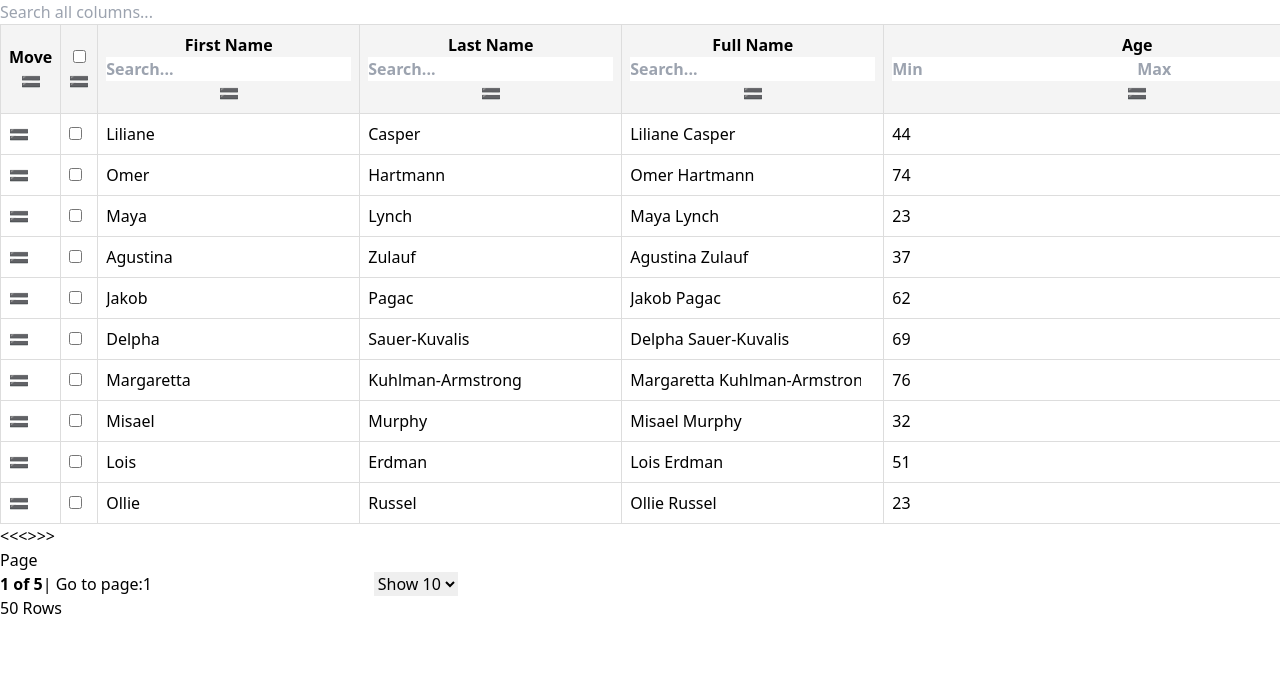
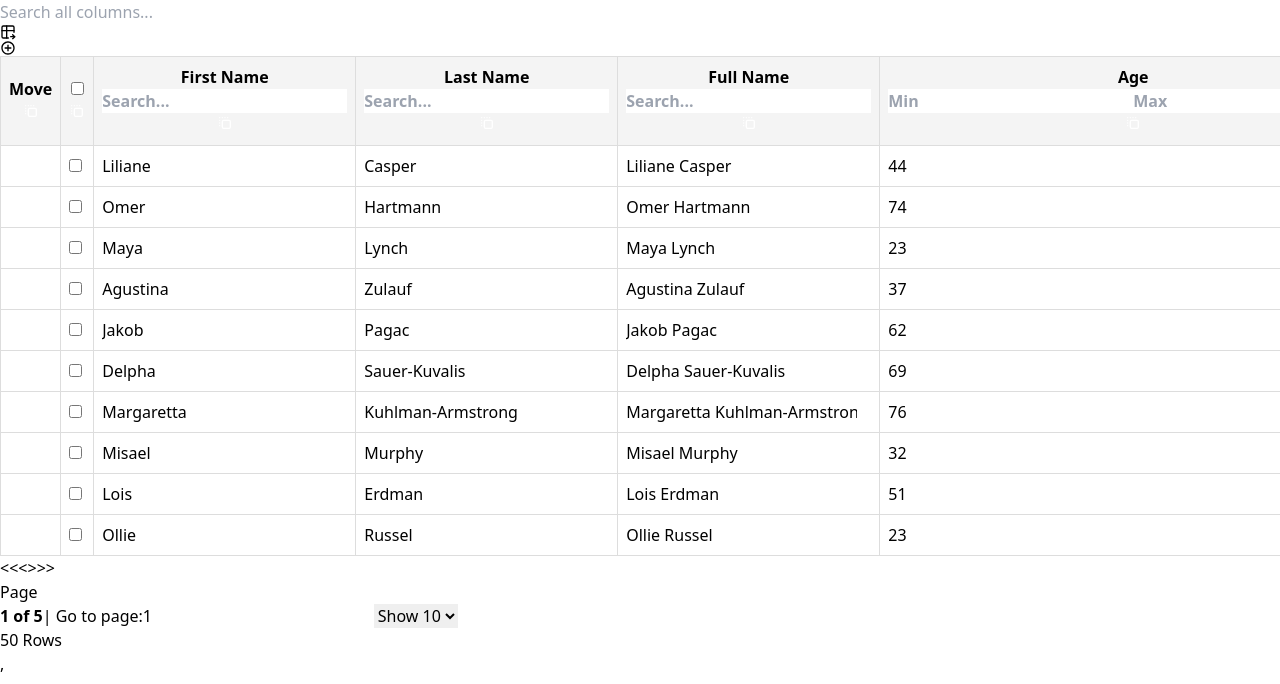
Before and after one commit to milanr853/tanstack2, a React (Vite) app: page / in a window 1280 px wide. Shown: the top 684 px of the page. Built offline with nearby package versions, Linux system fonts and the light colour scheme.

Commit message:
styles changes made with the cell inputs

```diff
--- a/package.json
+++ b/package.json
@@ -18,7 +18,9 @@
     "@tanstack/match-sorter-utils": "^8.15.1",
     "@tanstack/react-table": "^8.19.3",
     "react": "^18.3.1",
-    "react-dom": "^18.3.1"
+    "react-dom": "^18.3.1",
+    "react-icons": "^5.2.1",
+    "sass": "^1.77.8"
   },
   "devDependencies": {
     "@types/react": "^18.3.3",
--- a/src/App.tsx
+++ b/src/App.tsx
@@ -5,12 +5,13 @@ import * as Imports from './imports/import';  // Import everything from imports.
 import { Person, makeData } from "./makeData"
 import Pagination from './components/Pagination'
 import MasterTable from './components/MasterTable'
-import DebouncedInput from './components/DebouncedInput'
+import { useGlobalFilter } from './context/GlobalFilterContext'; // Import the custom hook
 import { fuzzyFilter, fuzzySort, useSkipper } from './functions/helperFunctions'
 import { IndeterminateCheckbox } from "./components/InterminateCheckbox";
 import { dataApi } from "./api/api";
 import Loader from "./components/Loader";
-
+import AdditionalFeatures from "./components/AdditionalFeatureWrapper";
+import DragBtn from "./components/DragBtn";
 
 
 declare module '@tanstack/react-table' {
@@ -62,13 +63,9 @@ const RowDragHandleCell = ({ rowId }: { rowId: string }) => {
   })
   return (
     // Alternatively, you could set these attributes on the rows themselves
-    <button {...attributes} {...listeners}>
-      🟰
-    </button>
+    <DragBtn attributes={attributes} listeners={listeners} />
   )
 }
-
-
 
 
 function App() {
@@ -170,7 +167,6 @@ function App() {
 
   const [data, setData] = Imports.React.useState(() => makeData(50))
   const [columnFilters, setColumnFilters] = Imports.React.useState<Imports.ColumnFiltersState>([])
-  const [globalFilter, setGlobalFilter] = Imports.React.useState('')
   const [autoResetPageIndex, skipAutoResetPageIndex] = useSkipper()
   const [sorting, setSorting] = Imports.React.useState<Imports.SortingState>([])
   const [rowSelection, setRowSelection] = Imports.React.useState({})
@@ -178,6 +174,8 @@ function App() {
   const [columnPinning, setColumnPinning] = Imports.React.useState({})
   const [isSplit, setIsSplit] = Imports.React.useState(false)
   const [fetchedData, setFetchedData] = Imports.React.useState<any>(null)
+
+  const { globalFilter, setGlobalFilter } = useGlobalFilter(); // Use the custom hook
 
 
   //table schema
@@ -234,7 +232,6 @@ function App() {
     getRowId: row => row.id, //required because row indexes will change
   })
 
-
   //functions
   async function getData() {
     const data: any = await dataApi
@@ -258,14 +255,9 @@ function App() {
 
   return (
     fetchedData ?
-      <div className="bg-yellow-200 h-screen p-8 flex flex-col justify-center">
+      <div className="bg-purple-200 h-screen p-8 flex flex-col justify-center">
 
-        <DebouncedInput
-          value={globalFilter ?? ''}
-          onChange={value => setGlobalFilter(String(value))}
-          className="p-2 font-lg shadow border border-block mb-2 w-[200px]"
-          placeholder="Search all columns..."
-        />
+        <AdditionalFeatures />
 
         <MasterTable
           table={table}
--- /dev/null
+++ b/src/components/AdditionalFeatureWrapper.tsx
@@ -0,0 +1,32 @@
+import { MdAddCircleOutline } from "react-icons/md";
+import { TbTableExport } from "react-icons/tb";
+import DebouncedInput from "./DebouncedInput";
+import { useGlobalFilter } from '../context/GlobalFilterContext'; // Import the custom hook
+
+
+
+function AdditionalFeatureWrapper() {
+    const { globalFilter, setGlobalFilter } = useGlobalFilter(); // Use the custom hook
+
+    return (
+        <div className="mb-2 w-full flex h-[50px] gap-8">
+            {/* features to right */}
+            <div className="w-[200px] flex justify-start items-center">
+                <DebouncedInput
+                    value={globalFilter ?? ''}
+                    onChange={value => setGlobalFilter(String(value))}
+                    className="p-2 font-lg shadow-md border border-block w-[200px]"
+                    placeholder="Search all columns..."
+                />
+            </div>
+
+            {/* features to left */}
+            <div className="flex flex-grow justify-end items-end gap-6">
+                <TbTableExport className="shadow-md rounded-md bg-white w-[35px] h-[35px] text-gray-300" cursor={'pointer'} />
+                <MdAddCircleOutline className="shadow-md rounded-md bg-white w-[35px] h-[35px] text-gray-300" cursor={'pointer'} />
+            </div>
+        </div>
+    )
+}
+
+export default AdditionalFeatureWrapper
--- /dev/null
+++ b/src/components/DragBtn.tsx
@@ -0,0 +1,11 @@
+import { TbDragDrop2 } from 'react-icons/tb'
+
+function DragBtn({ attributes, listeners }: any) {
+    return (
+        <button className='mt-1 bg-gray-300 rounded-sm' {...attributes} {...listeners}>
+            <TbDragDrop2 color='white' />
+        </button>
+    )
+}
+
+export default DragBtn
--- a/src/components/MasterTable.tsx
+++ b/src/components/MasterTable.tsx
@@ -7,6 +7,7 @@
 import * as Imports from '../imports/import';
 import { Person } from '../makeData';
 import DebouncedInput from './DebouncedInput'
+import DragBtn from './DragBtn';
 
 
 function Filter({ column }: { column: Imports.Column<any, unknown> }) {
@@ -106,9 +107,7 @@ const DraggableTableHeader = ({
                     ) : null}
                 </>
             )}
-            <button {...attributes} {...listeners}>
-                🟰
-            </button>
+            <DragBtn attributes={attributes} listeners={listeners} />
         </th>
 
     )
@@ -126,10 +125,11 @@ const DragAlongCell = ({ cell }: { cell: Imports.Cell<Person, unknown> }) => {
         transition: 'width transform 0.2s ease-in-out',
         width: cell.column.getSize(),
         zIndex: isDragging ? 1 : 0,
+        background: 'white'
     }
 
     return (
-        <td key={cell.id} style={style} ref={setNodeRef}>
+        <td className='cell' key={cell.id} style={style} ref={setNodeRef}>
             {Imports.flexRender(
                 cell.column.columnDef.cell,
                 cell.getContext()
@@ -138,34 +138,8 @@ const DragAlongCell = ({ cell }: { cell: Imports.Cell<Person, unknown> }) => {
     )
 }
 
-// chat gpt DraggableRow
-// const DraggableRow: React.FC<{
-//     row: Imports.Row<Person>;
-//     rowIndex: number;
-//     moveRow: (activeIndex: number, overIndex: number) => void;
-// }> = ({ row, rowIndex, moveRow }) => {
-//     const { attributes, listeners, setNodeRef, transform, transition } = Imports.useSortable({
-//         id: `row-${rowIndex}`,
-//     });
-
-//     const style = {
-//         transform: transform ? Imports.CSS.Transform.toString(transform) : undefined,
-//         transition: transition || undefined,
-//     };
-
-//     return (
-//         <tr ref={setNodeRef} style={style} {...attributes} {...listeners}>
-//             {row?.getVisibleCells().map((cell) => (
-//                 <td key={cell.id}>{Imports.flexRender(cell.column.columnDef.cell, cell.getContext())}</td>
-//             ))}
-//         </tr>
-//     );
-// };
-
 
 function MasterTable({ table, columnOrder, setColumnOrder, data, setData }: any) {
-    const [rowOrder, setRowOrder] = Imports.React.useState<number[]>(data.map((_: any, index: any) => index));
-
     const dataIds = Imports.React.useMemo<Imports.UniqueIdentifier[]>(
         () => data?.map(({ id }: any) => id),
         [data]
@@ -176,11 +150,6 @@ function MasterTable({ table, columnOrder, setColumnOrder, data, setData }: any)
         Imports.useSensor(Imports.TouchSensor, {}),
         Imports.useSensor(Imports.KeyboardSensor, {})
     );
-
-
-    const moveRow = (activeIndex: number, overIndex: number) => {
-        setRowOrder((prev) => Imports.arrayMove(prev, activeIndex, overIndex));
-    };
 
     // tanstack DraggableRow version
     const DraggableRow = ({ row }: { row: Imports.Row<Person> }) => {
@@ -213,31 +182,6 @@ function MasterTable({ table, columnOrder, setColumnOrder, data, setData }: any)
         )
     }
 
-    // chat-gpt handleDragEnd logic
-    // function handleDragEnd(event: Imports.DragEndEvent) {
-    //     const { active, over } = event
-
-    //     const activeId = String(active?.id);
-    //     const overId = String(over?.id);
-    //     const [activeType, activeIndex] = activeId.split('-');
-    //     const [overType, overIndex] = overId.split('-');
-
-    //     if (activeType === overType) {
-    //         if (activeType === 'row') {
-    //             moveRow(Number(active?.data?.current?.sortable?.index), Number(over?.data?.current?.sortable?.index));
-    //         }
-    //     }
-    //     else {
-    // if (active && over && active.id !== over.id) {
-    //     setColumnOrder((columnOrder: any) => {
-    //         const oldIndex = columnOrder.indexOf(active.id as string)
-    //         const newIndex = columnOrder.indexOf(over.id as string)
-    //         return Imports.arrayMove(columnOrder, oldIndex, newIndex) //this is just a splice util
-    //     })
-    //         }
-    //     }
-    // }
-
     //tanstack handleDragEnd logic
     function handleDragEnd(event: Imports.DragEndEvent) {
         const { active, over } = event
@@ -261,8 +205,7 @@ function MasterTable({ table, columnOrder, setColumnOrder, data, setData }: any)
             onDragEnd={handleDragEnd}
             sensors={sensors}
         >
-            <div className="block max-w-full overflow-x-scroll overflow-y-hidden">
-                <div className="h-2" />
+            <div className="block max-w-full overflow-x-scroll">
                 <table>
                     <thead>
                         {table.getHeaderGroups().map((headerGroup: any) => (
@@ -279,28 +222,6 @@ function MasterTable({ table, columnOrder, setColumnOrder, data, setData }: any)
                         ))}
                     </thead>
 
-                    {/* original version */}
-                    {/* <tbody>
-                        {table.getRowModel().rows.map((row: any) => {
-                            return (
-                                <tr key={row.id}>
-                                    {row.getVisibleCells().map((cell: any) => {
-                                        return (
-                                            <Imports.SortableContext
-
-                                                key={cell.id}
-                                                items={columnOrder}
-                                                strategy={Imports.horizontalListSortingStrategy}
-                                            >
-                                                <DragAlongCell key={cell.id} cell={cell} />
-                                            </Imports.SortableContext>
-                                        )
-                                    })}
-                                </tr>
-                            )
-                        })}
-                    </tbody> */}
-
                     {/* tanstack version */}
                     <tbody>
                         <Imports.SortableContext
@@ -312,18 +233,7 @@ function MasterTable({ table, columnOrder, setColumnOrder, data, setData }: any)
                             ))}
                         </Imports.SortableContext>
                     </tbody>
-
-                    {/* chat gpt version */}
-                    {/* <Imports.SortableContext items={rowOrder.map(i => `row-${i}`)} strategy={Imports.verticalListSortingStrategy}>
-                        <tbody>
-                            {rowOrder.map((rowIndex) => {
-                                const row = table.getRowModel().rows[rowIndex];
-                                return <DraggableRow key={row?.id} row={row} rowIndex={rowIndex} moveRow={moveRow} />;
-                            })}
-                        </tbody>
-                    </Imports.SortableContext> */}
                 </table>
-                <div className="h-4" />
             </div>
         </Imports.DndContext>
     )
--- a/src/components/Pagination.tsx
+++ b/src/components/Pagination.tsx
@@ -2,31 +2,32 @@
 function Pagination({ table, position = "center" }: any) {
 
     return (
-        <div className={`mt-4 flex flex-col ${position.toLowerCase() === "right" ? "items-end" : position.toLowerCase() === "left" ? 'items-start' : "items-center"}`}>
+        <div className={`mt-4 flex flex-col
+        ${position.toLowerCase() === "right" ? "items-end" : position.toLowerCase() === "left" ? 'items-start' : "items-center"}`}>
             <div className="flex items-center gap-2">
                 <button
-                    className="border rounded p-1 bg-gray-50"
+                    className="border rounded p-1 shadow-md bg-gray-50"
                     onClick={() => table.setPageIndex(0)}
                     disabled={!table.getCanPreviousPage()}
                 >
                     {'<<'}
                 </button>
                 <button
-                    className="border rounded p-1 bg-gray-50"
+                    className="border rounded p-1 shadow-md bg-gray-50"
                     onClick={() => table.previousPage()}
                     disabled={!table.getCanPreviousPage()}
                 >
                     {'<'}
                 </button>
                 <button
-                    className="border rounded p-1 bg-gray-50"
+                    className="border rounded p-1 shadow-md bg-gray-50"
                     onClick={() => table.nextPage()}
                     disabled={!table.getCanNextPage()}
                 >
                     {'>'}
                 </button>
                 <button
-                    className="border rounded p-1 bg-gray-50"
+                    className="border rounded p-1 shadow-md bg-gray-50"
                     onClick={() => table.setPageIndex(table.getPageCount() - 1)}
                     disabled={!table.getCanNextPage()}
                 >
@@ -48,10 +49,11 @@ function Pagination({ table, position = "center" }: any) {
                             const page = e.target.value ? Number(e.target.value) - 1 : 0
                             table.setPageIndex(page)
                         }}
-                        className="border p-1 rounded w-16"
+                        className="border p-1 rounded w-16 shadow-md"
                     />
                 </span>
                 <select
+                    className="shadow-md rounded-sm h-full"
                     value={table.getState().pagination.pageSize}
                     onChange={e => {
                         table.setPageSize(Number(e.target.value))
@@ -64,7 +66,7 @@ function Pagination({ table, position = "center" }: any) {
                     ))}
                 </select>
             </div>
-            <div>{table.getPrePaginationRowModel().rows.length} Rows</div>
+            <div className="mt-2 font-bold">{table.getPrePaginationRowModel().rows.length} Rows</div>
         </div>
     )
 }
--- /dev/null
+++ b/src/context/GlobalFilterContext.tsx
@@ -0,0 +1,31 @@
+// GlobalFilterContext.tsx
+import React, { createContext, useContext, useState, ReactNode, Dispatch, SetStateAction } from 'react';
+
+interface GlobalFilterContextType {
+    globalFilter: string;
+    setGlobalFilter: Dispatch<SetStateAction<string>>;
+}
+
+const GlobalFilterContext = createContext<GlobalFilterContextType | undefined>(undefined);
+
+export const useGlobalFilter = (): GlobalFilterContextType => {
+    const context = useContext(GlobalFilterContext);
+    if (!context) {
+        throw new Error('useGlobalFilter must be used within a GlobalFilterProvider');
+    }
+    return context;
+};
+
+interface GlobalFilterProviderProps {
+    children: ReactNode;
+}
+
+export const GlobalFilterProvider: React.FC<GlobalFilterProviderProps> = ({ children }) => {
+    const [globalFilter, setGlobalFilter] = useState<string>('');
+
+    return (
+        <GlobalFilterContext.Provider value={{ globalFilter, setGlobalFilter }}>
+            {children}
+        </GlobalFilterContext.Provider>
+    );
+};
--- a/src/index.css
+++ b/src/index.css
@@ -26,3 +26,21 @@ tbody td {
 thead th {
     background-color: #f4f4f4;
 }
+
+@layer utilities {
+    .cell input {
+        @apply w-full;
+    }
+
+    .cell button {
+        position: absolute;
+        /* or fixed depending on your use case */
+        top: 50%;
+        left: 50%;
+        transform: translate(-50%, -50%);
+    }
+}
+
+body {
+    overflow: hidden;
+}
--- a/src/main.tsx
+++ b/src/main.tsx
@@ -1,10 +1,13 @@
 import React from 'react'
 import ReactDOM from 'react-dom/client'
 import App from './App.tsx'
+import { GlobalFilterProvider } from './context/GlobalFilterContext.tsx';
 
 
 ReactDOM.createRoot(document.getElementById('root')!).render(
   <React.StrictMode>
-    <App />
+    <GlobalFilterProvider>
+      <App />
+    </GlobalFilterProvider>,
   </React.StrictMode>,
 )
```
Also changed, not shown: 1 other file (tests, documents, lock files or other folders).
